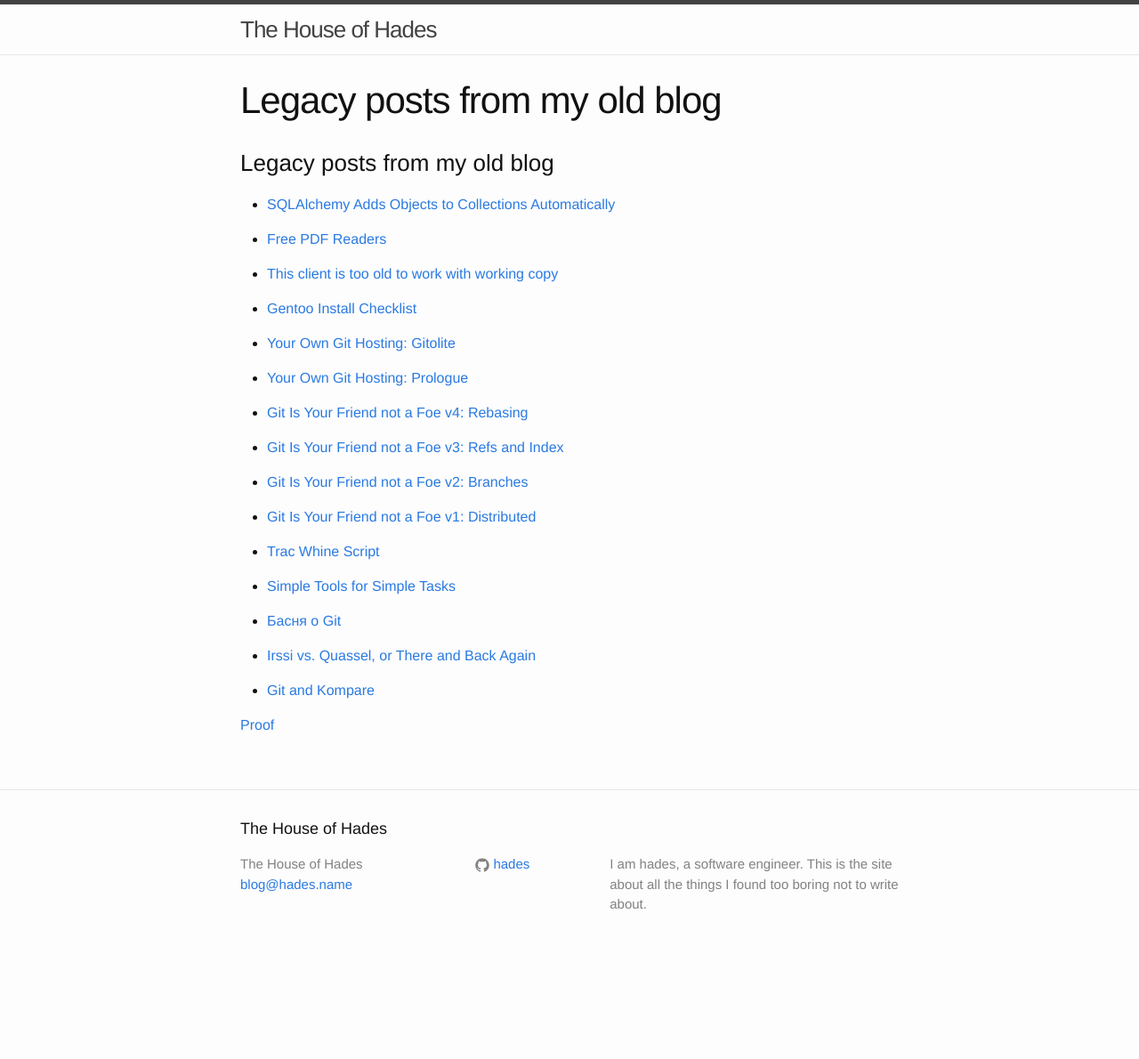
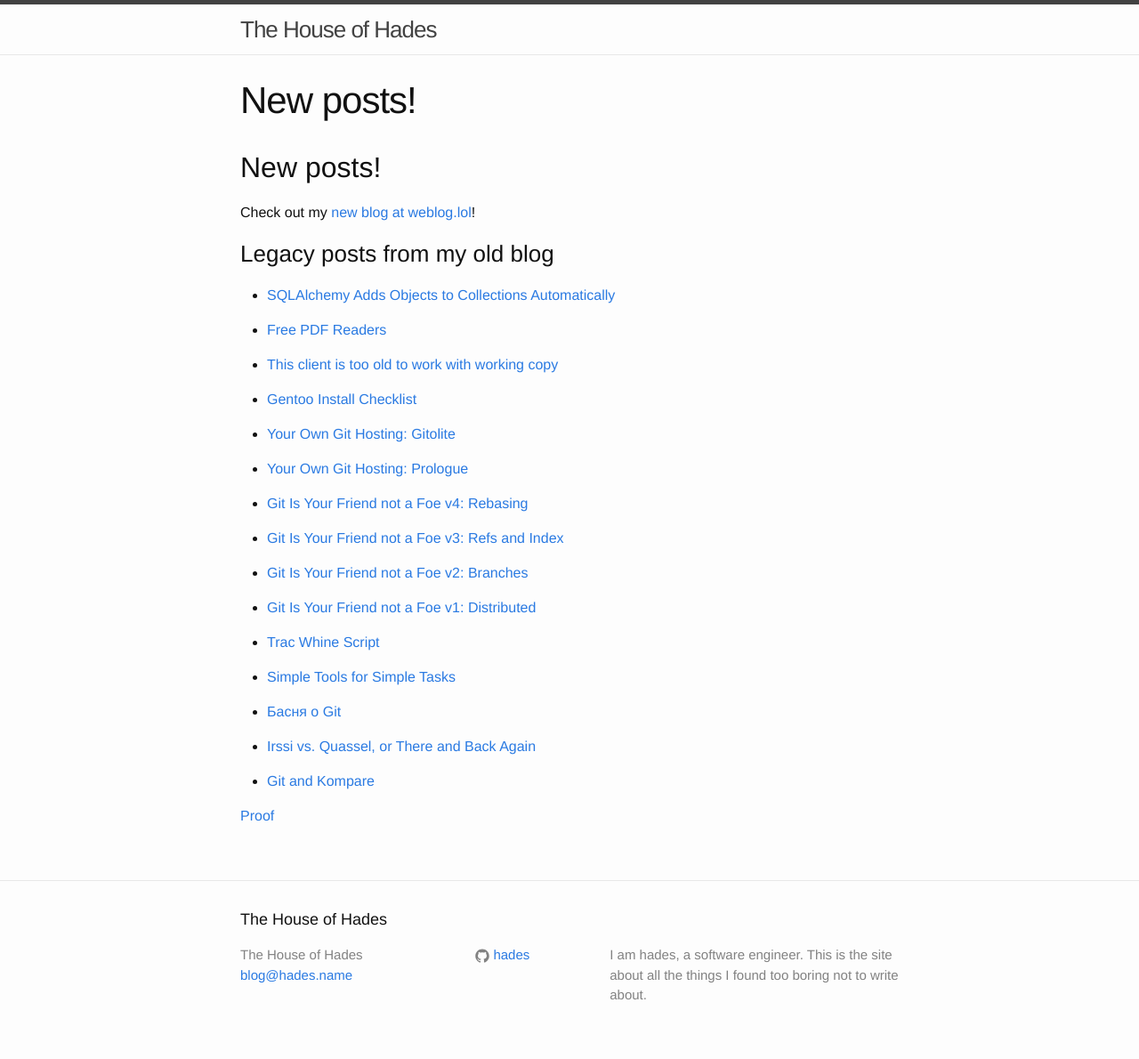
Before and after one commit to hades/hades.github.io, a Jekyll site: the page built from index.md, in a window 1280 px wide. Shown: the whole page at 89% size. Built offline with Jekyll 4.4.1, drawn with Linux system fonts in a browser that asks for light colours; our own code applies the rules of GitHub Pages for plain Markdown files; before the commit the page ends 1088 px from its top, so only the background shows below that.

Commit message:
Add a link to my new blog

```diff
--- a/index.md
+++ b/index.md
@@ -1,6 +1,10 @@
 ---
 layout: page
 ---
+
+## New posts!
+
+Check out my [new blog at weblog.lol](https://hades.weblog.lol)!
 
 ### Legacy posts from my old blog
 
```
